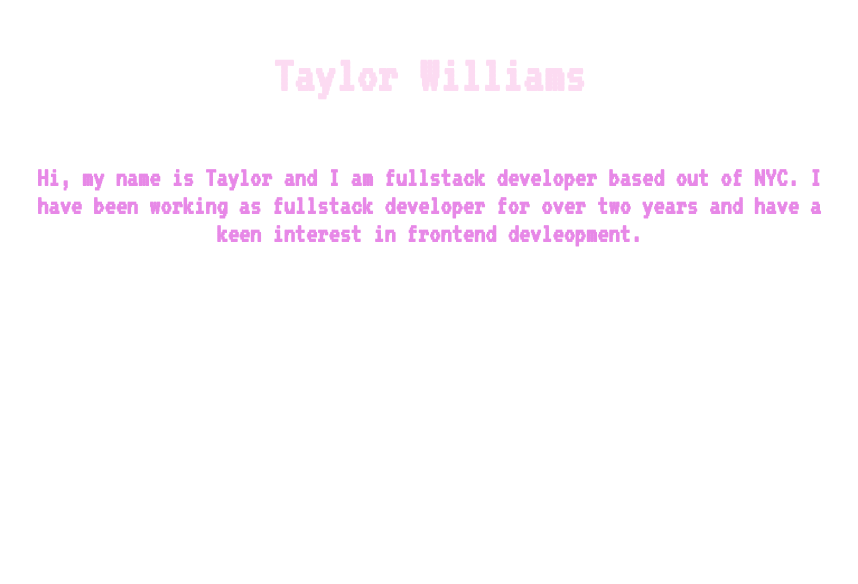
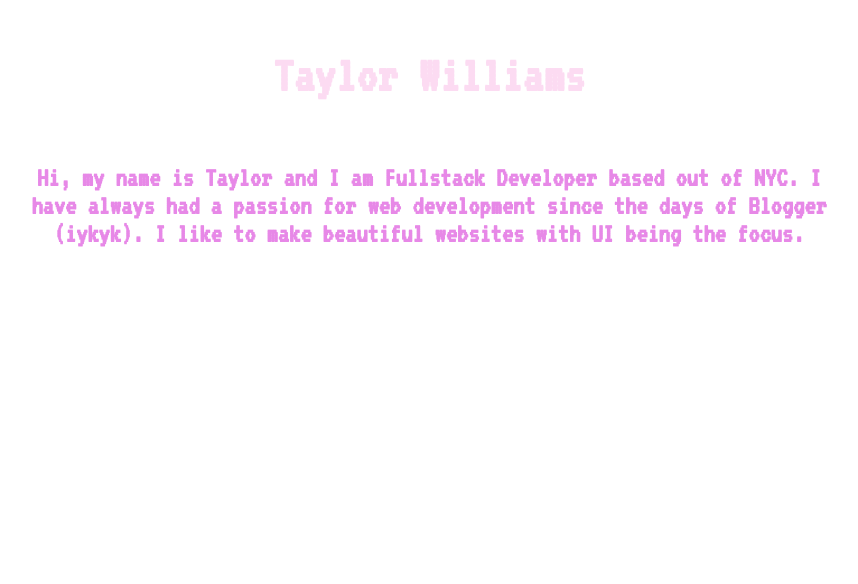
Before and after one commit to TaylorWill94/taylor-will-portfolio-pink, a React (Create React App) app: page / in a window 1280 px wide. Shown: the part 216-800 px from the top of the page, without its empty margins (211-1069 px from the left). Built offline with nearby package versions, Linux system fonts and the light colour scheme.

Commit message:
Updates the home bio

```diff
--- a/src/Components/Home/Home.js
+++ b/src/Components/Home/Home.js
@@ -4,9 +4,9 @@ function Home() {
     <div className="Home">
       <h1 className="home-title">Taylor Williams</h1>
       <h3 className="home-desc">
-        Hi, my name is Taylor and I am fullstack developer based out of NYC. I
-        have been working as fullstack developer for over two years and have a
-        keen interest in frontend devleopment.
+        Hi, my name is Taylor and I am Fullstack Developer based out of NYC. I
+        have always had a passion for web development since the days of Blogger
+        (iykyk). I like to make beautiful websites with UI being the focus.
       </h3>
     </div>
   );
```
